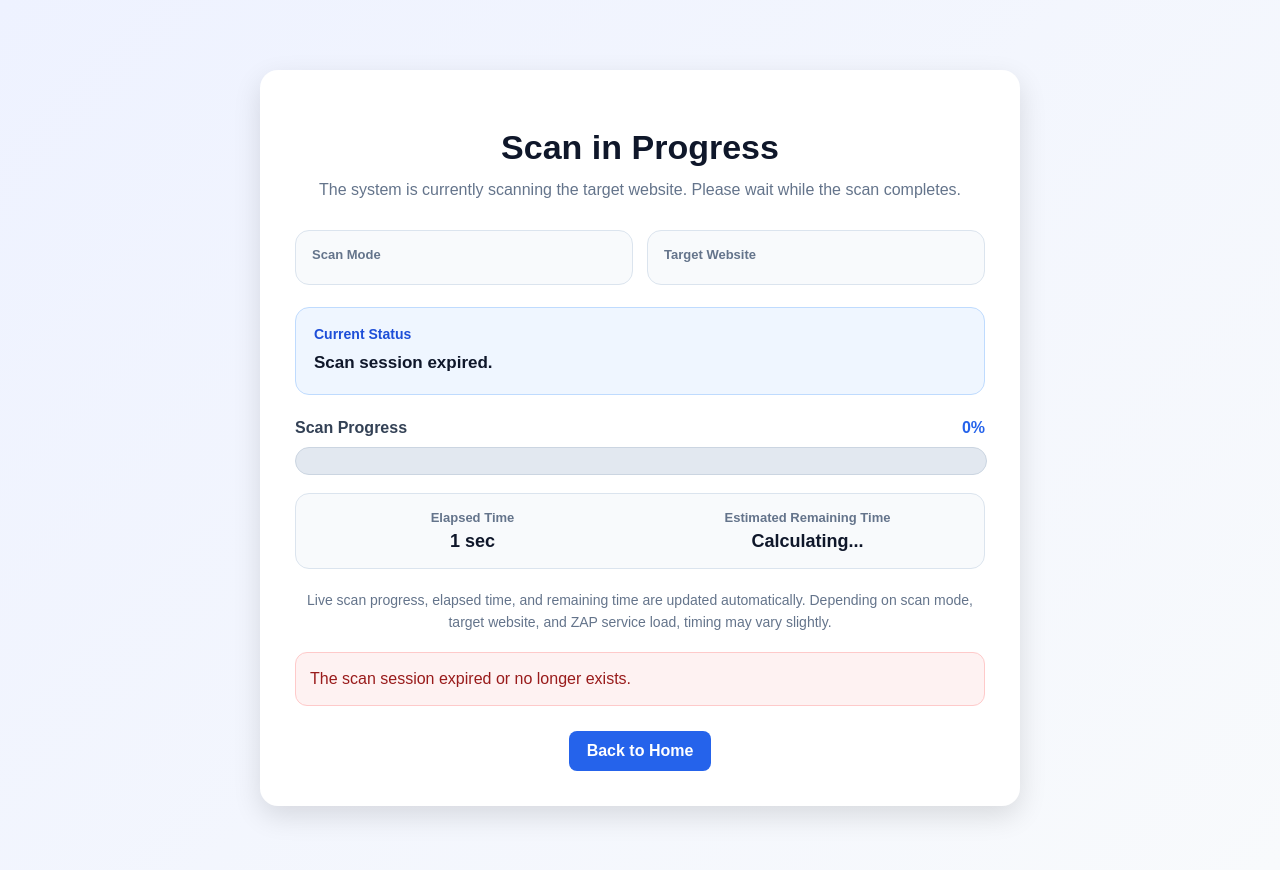
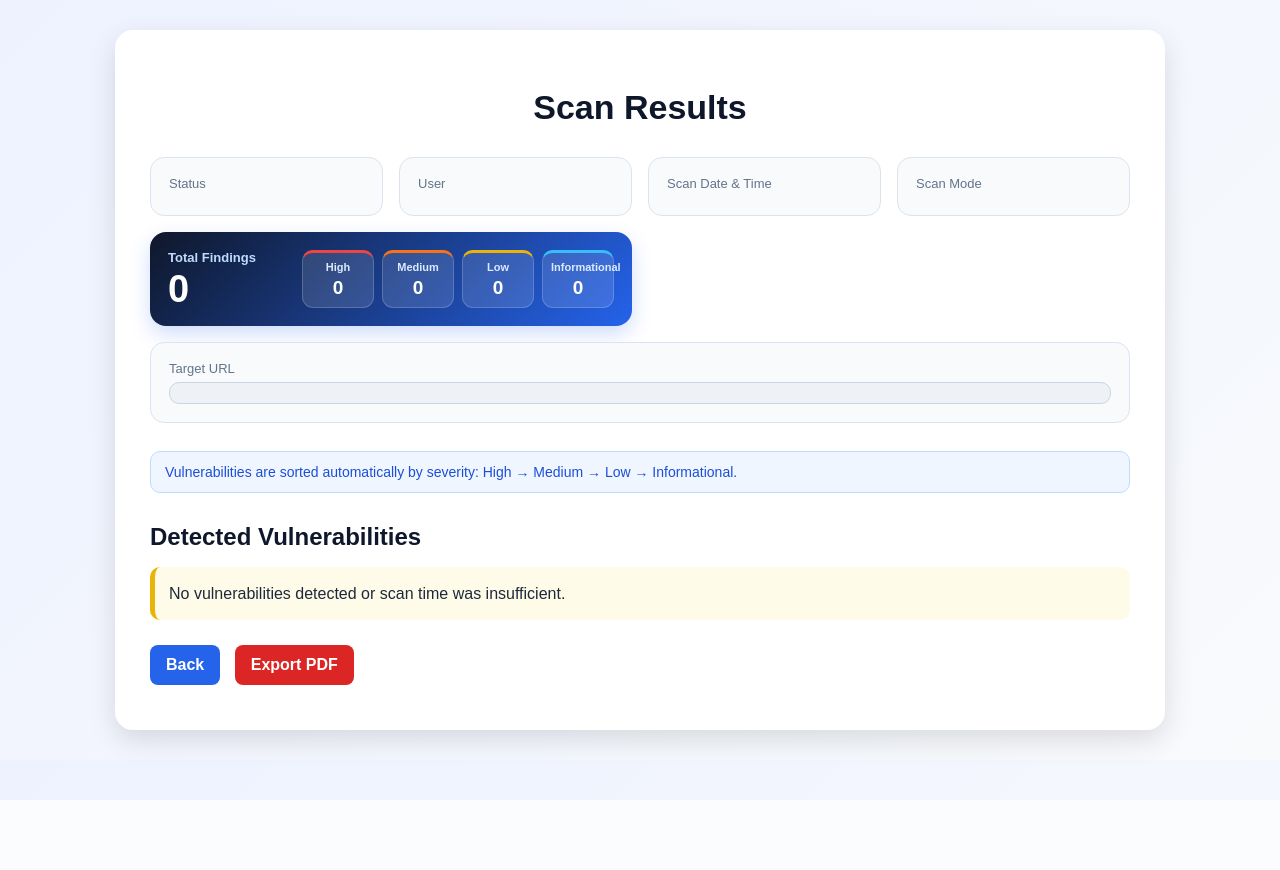
Before and after one commit to deenesh16/fyp-security-system, a Flask app: template templates/result.html in a window 1280 px wide. After the commit the page ends 800 px from the top, so only its background shows below. Run offline with Flask 3, Linux system fonts and the light colour scheme; the template is opened without the code that fills it, so the values that code supplies are empty; some libraries are stand-ins or nearby versions.

Commit message:
Remove scan status polling from result page

```diff
--- a/templates/result.html
+++ b/templates/result.html
@@ -1,179 +1,310 @@
-
 <!DOCTYPE html>
 <html>
 <head>
-    <title>Scan Progress</title>
-
+    <title>Scan Results</title>
     <style>
         body {
             font-family: Arial, sans-serif;
             background: linear-gradient(135deg, #eef2ff, #f8fafc);
             margin: 0;
-            min-height: 100vh;
+            padding: 30px 15px;
             color: #1e293b;
         }
 
         .container {
-            max-width: 760px;
-            margin: 70px auto;
-            background: white;
+            width: 100%;
+            max-width: 1050px;
+            margin: 0 auto;
+            background: #ffffff;
             padding: 35px;
             border-radius: 18px;
-            box-shadow: 0 10px 28px rgba(0,0,0,0.12);
+            box-shadow: 0 10px 28px rgba(0, 0, 0, 0.12);
             box-sizing: border-box;
         }
 
         h1 {
             text-align: center;
-            margin-bottom: 10px;
+            margin-bottom: 30px;
             color: #0f172a;
             font-size: 34px;
         }
 
-        .subtitle {
-            text-align: center;
-            color: #64748b;
-            margin-bottom: 28px;
-            line-height: 1.6;
+        h2 {
+            margin-top: 30px;
+            margin-bottom: 16px;
+            color: #0f172a;
         }
 
-        .info-grid {
+        .summary-grid {
             display: grid;
-            grid-template-columns: repeat(auto-fit, minmax(180px, 1fr));
-            gap: 14px;
-            margin-bottom: 22px;
+            grid-template-columns: repeat(auto-fit, minmax(220px, 1fr));
+            gap: 16px;
+            margin-bottom: 28px;
         }
 
-        .info-card {
+        .summary-card {
             background: #f8fafc;
             border: 1px solid #dbe4ee;
             border-radius: 14px;
-            padding: 16px;
+            padding: 18px;
         }
 
-        .info-label {
+        .summary-label {
             font-size: 13px;
             color: #64748b;
             margin-bottom: 6px;
-            font-weight: bold;
         }
 
-        .info-value {
-            font-size: 16px;
+        .summary-value {
+            font-size: 17px;
+            font-weight: bold;
             color: #0f172a;
-            font-weight: bold;
             overflow-wrap: break-word;
             word-break: break-word;
         }
 
-        .status-box {
+        .full-width {
+            grid-column: 1 / -1;
+        }
+
+        .total-findings-card {
+            grid-column: span 2;
+            display: grid;
+            grid-template-columns: 120px 1fr;
+            gap: 14px;
+            align-items: center;
+            background: linear-gradient(135deg, #0f172a, #2563eb);
+            border: none;
+            color: white;
+            padding: 18px;
+            border-radius: 16px;
+            box-shadow: 0 8px 20px rgba(37, 99, 235, 0.22);
+        }
+
+        .total-findings-label {
+            font-size: 13px;
+            color: #bfdbfe;
+            font-weight: bold;
+            margin-bottom: 5px;
+        }
+
+        .total-findings-number {
+            font-size: 38px;
+            line-height: 1;
+            font-weight: 900;
+            letter-spacing: -0.5px;
+        }
+
+        .severity-mini-grid {
+            display: grid;
+            grid-template-columns: repeat(4, minmax(70px, 1fr));
+            gap: 8px;
+        }
+
+        .severity-mini-card {
+            background: rgba(255,255,255,0.12);
+            border: 1px solid rgba(255,255,255,0.18);
+            border-radius: 11px;
+            padding: 8px;
+            text-align: center;
+        }
+
+        .severity-mini-label {
+            font-size: 11px;
+            color: #dbeafe;
+            margin-bottom: 4px;
+            font-weight: bold;
+        }
+
+        .severity-mini-value {
+            font-size: 19px;
+            font-weight: 900;
+            color: white;
+        }
+
+        .severity-high { border-top: 3px solid #ef4444; }
+        .severity-medium { border-top: 3px solid #f97316; }
+        .severity-low { border-top: 3px solid #eab308; }
+        .severity-info { border-top: 3px solid #38bdf8; }
+
+        @media (max-width: 700px) {
+            .total-findings-card {
+                grid-template-columns: 1fr;
+                grid-column: 1 / -1;
+                text-align: center;
+            }
+
+            .severity-mini-grid {
+                grid-template-columns: repeat(2, 1fr);
+            }
+        }
+
+        .url-box {
+            background: #eef2f7;
+            border: 1px solid #cbd5e1;
+            border-radius: 10px;
+            padding: 10px 12px;
+            line-height: 1.5;
+            overflow-wrap: break-word;
+            word-break: break-word;
+        }
+
+        .short-url {
+            color: #0f172a;
+            text-decoration: none;
+            font-weight: 500;
+        }
+
+        .short-url:hover {
+            text-decoration: underline;
+        }
+
+        .sort-note {
             background: #eff6ff;
             border: 1px solid #bfdbfe;
-            border-radius: 14px;
-            padding: 18px;
-            margin-bottom: 24px;
+            color: #1d4ed8;
+            border-radius: 10px;
+            padding: 12px 14px;
+            margin-bottom: 18px;
+            font-size: 14px;
         }
 
-        .status-label {
-            font-size: 14px;
-            color: #1d4ed8;
-            font-weight: bold;
-            margin-bottom: 8px;
+        .vuln-card {
+            background: #ffffff;
+            border: 1px solid #e2e8f0;
+            border-left: 8px solid #94a3b8;
+            border-radius: 16px;
+            padding: 22px;
+            margin-bottom: 18px;
+            box-shadow: 0 3px 10px rgba(0,0,0,0.05);
         }
 
-        .status-text {
-            font-size: 17px;
-            color: #0f172a;
-            font-weight: bold;
-            line-height: 1.5;
+        .vuln-card.high-border {
+            border-left-color: #dc2626;
         }
 
-        .progress-wrapper {
-            margin-top: 22px;
+        .vuln-card.medium-border {
+            border-left-color: #f97316;
         }
 
-        .progress-top {
+        .vuln-card.low-border {
+            border-left-color: #eab308;
+        }
+
+        .vuln-card.info-border {
+            border-left-color: #2563eb;
+        }
+
+        .vuln-title-row {
             display: flex;
             justify-content: space-between;
             align-items: center;
-            margin-bottom: 10px;
             gap: 12px;
             flex-wrap: wrap;
+            margin-bottom: 16px;
         }
 
-        .progress-label {
+        .vuln-title {
+            font-size: 20px;
             font-weight: bold;
-            color: #334155;
+            color: #0f172a;
         }
 
-        .progress-percent {
+        .badge {
+            display: inline-block;
+            padding: 7px 14px;
+            border-radius: 999px;
+            font-size: 13px;
             font-weight: bold;
-            color: #2563eb;
+            color: white;
         }
 
-        .progress-bar {
-            width: 100%;
-            height: 26px;
-            background: #e2e8f0;
-            border-radius: 999px;
-            overflow: hidden;
-            border: 1px solid #cbd5e1;
+        .badge-high {
+            background: #dc2626;
         }
 
-        .progress-fill {
-            height: 100%;
-            width: 0%;
-            background: linear-gradient(90deg, #2563eb, #16a34a);
-            border-radius: 999px;
-            transition: width 0.5s ease;
+        .badge-medium {
+            background: #f97316;
         }
 
-        .time-box {
-            margin-top: 18px;
-            background: #f8fafc;
-            border: 1px solid #dbe4ee;
-            border-radius: 14px;
-            padding: 16px;
-            display: grid;
-            grid-template-columns: 1fr 1fr;
-            gap: 14px;
+        .badge-low {
+            background: #eab308;
+            color: #0f172a;
         }
 
-        .time-item {
-            text-align: center;
+        .badge-info {
+            background: #2563eb;
         }
 
-        .time-label {
-            font-size: 13px;
+        .meta-grid {
+            display: grid;
+            grid-template-columns: repeat(auto-fit, minmax(170px, 1fr));
+            gap: 14px;
+            margin-bottom: 16px;
+        }
+
+        .meta-item {
+            background: #f8fafc;
+            border: 1px solid #e2e8f0;
+            border-radius: 12px;
+            padding: 12px;
+        }
+
+        .meta-label {
+            font-size: 12px;
             color: #64748b;
             font-weight: bold;
             margin-bottom: 6px;
         }
 
-        .time-value {
-            font-size: 18px;
+        .meta-value {
+            font-size: 15px;
+            font-weight: bold;
             color: #0f172a;
-            font-weight: bold;
+            overflow-wrap: break-word;
+            word-break: break-word;
         }
 
-        .note {
-            margin-top: 20px;
-            color: #64748b;
-            text-align: center;
-            line-height: 1.6;
-            font-size: 14px;
+        .field {
+            margin-bottom: 14px;
         }
 
-        .btn-area {
-            text-align: center;
+        .field-label {
+            font-weight: bold;
+            display: block;
+            margin-bottom: 6px;
+            color: #334155;
+        }
+
+        .text-box {
+            background: #f8fafc;
+            border: 1px solid #e2e8f0;
+            border-radius: 10px;
+            padding: 12px;
+            line-height: 1.6;
+            overflow-wrap: break-word;
+            word-break: break-word;
+        }
+
+        .empty {
+            background: #fefce8;
+            border-left: 5px solid #eab308;
+            border-radius: 10px;
+            padding: 14px;
+            line-height: 1.6;
+        }
+
+        .btn-group {
             margin-top: 25px;
         }
 
         .btn {
             display: inline-block;
+            margin-right: 10px;
+            margin-bottom: 10px;
             background: #2563eb;
             color: white;
-            padding: 11px 18px;
+            padding: 11px 16px;
             border-radius: 8px;
             text-decoration: none;
             font-weight: bold;
@@ -183,345 +314,201 @@
             background: #1d4ed8;
         }
 
-        .error-box {
-            background: #fef2f2;
-            border: 1px solid #fecaca;
-            color: #991b1b;
-            border-radius: 12px;
-            padding: 14px;
-            margin-top: 18px;
-            line-height: 1.5;
-            display: none;
+        .btn-pdf {
+            background: #dc2626;
         }
 
-        @media (max-width: 600px) {
-            .container {
-                margin: 30px 15px;
-                padding: 24px;
+        .btn-pdf:hover {
+            background: #b91c1c;
         }
 
-            .time-box {
-                grid-template-columns: 1fr;
+        @media (max-width: 768px) {
+            .container {
+                padding: 22px;
             }
 
             h1 {
                 font-size: 28px;
+            }
+
+            .vuln-title {
+                font-size: 18px;
+            }
+
+            .meta-grid {
+                grid-template-columns: 1fr;
             }
         }
     </style>
 </head>
 
 <body>
+    <div class="container">
+        <h1>Scan Results</h1>
 
-<div class="container">
-
-    <h1>Scan in Progress</h1>
-
-    <div class="subtitle">
-        The system is currently scanning the target website.
-        Please wait while the scan completes.
+        <div class="summary-grid">
+            <div class="summary-card">
+                <div class="summary-label">Status</div>
+                <div class="summary-value">{{ result.status }}</div>
             </div>
 
-    <div class="info-grid">
+            <div class="summary-card">
+                <div class="summary-label">User</div>
+                <div class="summary-value">{{ result.username }}</div>
+            </div>
 
-        <div class="info-card">
-            <div class="info-label">Scan Mode</div>
-            <div class="info-value" id="scanMode">
-                {{ scan_mode }}
+            <div class="summary-card">
+                <div class="summary-label">Scan Date & Time</div>
+                <div class="summary-value">{{ result.created_at }}</div>
+            </div>
+
+            <div class="summary-card">
+                <div class="summary-label">Scan Mode</div>
+                <div class="summary-value">{{ result.scan_mode }}</div>
+            </div>
+
+            <div class="total-findings-card">
+                <div>
+                    <div class="total-findings-label">Total Findings</div>
+                    <div class="total-findings-number">{{ result.vulnerabilities|length }}</div>
+                </div>
+
+                <div class="severity-mini-grid">
+                    <div class="severity-mini-card severity-high">
+                        <div class="severity-mini-label">High</div>
+                        <div class="severity-mini-value">{{ result.risk_counts.high if result.risk_counts else 0 }}</div>
+                    </div>
+
+                    <div class="severity-mini-card severity-medium">
+                        <div class="severity-mini-label">Medium</div>
+                        <div class="severity-mini-value">{{ result.risk_counts.medium if result.risk_counts else 0 }}</div>
+                    </div>
+
+                    <div class="severity-mini-card severity-low">
+                        <div class="severity-mini-label">Low</div>
+                        <div class="severity-mini-value">{{ result.risk_counts.low if result.risk_counts else 0 }}</div>
+                    </div>
+
+                    <div class="severity-mini-card severity-info">
+                        <div class="severity-mini-label">Informational</div>
+                        <div class="severity-mini-value">{{ result.risk_counts.info if result.risk_counts else 0 }}</div>
+                    </div>
                 </div>
             </div>
 
-        <div class="info-card">
-            <div class="info-label">Target Website</div>
-            <div class="info-value" id="targetUrl">
-                {{ target_url }}
+            <div class="summary-card full-width">
+                <div class="summary-label">Target URL</div>
+                <div class="url-box">
+                    <a href="{{ result.url }}" target="_blank" class="short-url" title="{{ result.url }}">
+                        {{ result.url }}
+                    </a>
+                </div>
             </div>
         </div>
 
+        <div class="sort-note">
+            Vulnerabilities are sorted automatically by severity: High → Medium → Low → Informational.
         </div>
 
-    <div class="status-box">
+        <h2>Detected Vulnerabilities</h2>
 
-        <div class="status-label">
-            Current Status
+        {% if result.vulnerabilities %}
+            {% for v in result.vulnerabilities %}
+                <div class="vuln-card
+                    {% if v.risk == 'High' %}
+                        high-border
+                    {% elif v.risk == 'Medium' %}
+                        medium-border
+                    {% elif v.risk == 'Low' %}
+                        low-border
+                    {% else %}
+                        info-border
+                    {% endif %}
+                ">
+
+                    <div class="vuln-title-row">
+                        <div class="vuln-title">{{ v.type }}</div>
+
+                        {% if v.risk == 'High' %}
+                            <span class="badge badge-high">{{ v.risk }}</span>
+                        {% elif v.risk == 'Medium' %}
+                            <span class="badge badge-medium">{{ v.risk }}</span>
+                        {% elif v.risk == 'Low' %}
+                            <span class="badge badge-low">{{ v.risk }}</span>
+                        {% else %}
+                            <span class="badge badge-info">{{ v.risk }}</span>
+                        {% endif %}
                     </div>
 
-        <div class="status-text" id="statusText">
-            Initializing scan...
+                    <div class="meta-grid">
+                        <div class="meta-item">
+                            <div class="meta-label">CVE ID</div>
+                            <div class="meta-value">{{ v.cve_id if v.cve_id else "N/A" }}</div>
                         </div>
 
+                        <div class="meta-item">
+                            <div class="meta-label">CVSS Score</div>
+                            <div class="meta-value">{{ v.cvss_score if v.cvss_score else "N/A" }}</div>
                         </div>
 
-    <div class="progress-wrapper">
-
-        <div class="progress-top">
-            <div class="progress-label">
-                Scan Progress
+                        <div class="meta-item">
+                            <div class="meta-label">CWE ID</div>
+                            <div class="meta-value">{{ v.cwe_id if v.cwe_id else "N/A" }}</div>
                         </div>
 
-            <div class="progress-percent" id="progressText">
-                0%
+                        <div class="meta-item">
+                            <div class="meta-label">WASC ID</div>
+                            <div class="meta-value">{{ v.wasc_id if v.wasc_id else "N/A" }}</div>
+                        </div>
+
+                        <div class="meta-item">
+                            <div class="meta-label">Plugin ID</div>
+                            <div class="meta-value">{{ v.plugin_id if v.plugin_id else "N/A" }}</div>
+                        </div>
+
+                        <div class="meta-item">
+                            <div class="meta-label">Confidence</div>
+                            <div class="meta-value">{{ v.confidence if v.confidence else "N/A" }}</div>
                         </div>
                     </div>
 
-        <div class="progress-bar">
-            <div class="progress-fill" id="progressBar"></div>
-        </div>
-
-    </div>
-
-    <div class="time-box">
-
-        <div class="time-item">
-            <div class="time-label">
-                Elapsed Time
-            </div>
-
-            <div class="time-value" id="elapsedTime">
-                0 sec
+                    <div class="field">
+                        <span class="field-label">Affected URL</span>
+                        <div class="url-box">
+                            <a href="{{ v.url }}" target="_blank" class="short-url" title="{{ v.url }}">
+                                {{ v.url }}
+                            </a>
                         </div>
                     </div>
 
-        <div class="time-item">
-            <div class="time-label">
-                Estimated Remaining Time
+                    <div class="field">
+                        <span class="field-label">Description</span>
+                        <div class="text-box">{{ v.description | safe }}</div>
                     </div>
 
-            <div class="time-value" id="remainingTime">
-                Calculating...
+                    <div class="field">
+                        <span class="field-label">Recommended Mitigation</span>
+                        <div class="text-box">{{ v.solution | safe }}</div>
+                    </div>
+
+                    {% if v.reference %}
+                        <div class="field">
+                            <span class="field-label">Reference</span>
+                            <div class="text-box">{{ v.reference | safe }}</div>
+                        </div>
+                    {% endif %}
+                </div>
+            {% endfor %}
+        {% else %}
+            <div class="empty">
+                No vulnerabilities detected or scan time was insufficient.
+            </div>
+        {% endif %}
+
+        <div class="btn-group">
+            <a href="/" class="btn">Back</a>
+            <a href="/export_report_pdf/{{ result.scan_id }}" class="btn btn-pdf">Export PDF</a>
         </div>
     </div>
-
-    </div>
-
-    <div class="note">
-        Live scan progress, elapsed time, and remaining time are updated automatically.
-        Depending on scan mode, target website, and ZAP service load,
-        timing may vary slightly.
-    </div>
-
-    <div class="error-box" id="errorBox"></div>
-
-    <div class="btn-area">
-        <a href="/" class="btn">
-            Back to Home
-        </a>
-    </div>
-
-</div>
-
-<script>
-
-let pollInterval = null;
-let redirected = false;
-let localStartTime = Date.now();
-let localElapsedInterval = null;
-
-
-function formatLocalElapsedTime(seconds) {
-    seconds = Math.max(0, Math.floor(Number(seconds) || 0));
-
-    const hours = Math.floor(seconds / 3600);
-    const minutes = Math.floor((seconds % 3600) / 60);
-    const secs = seconds % 60;
-
-    if (hours > 0) {
-        return `${hours} hr ${minutes} min ${secs} sec`;
-    }
-
-    if (minutes > 0) {
-        return `${minutes} min ${secs} sec`;
-    }
-
-    return `${secs} sec`;
-}
-
-function getLocalElapsedText() {
-    return formatLocalElapsedTime((Date.now() - localStartTime) / 1000);
-}
-
-function stopPolling() {
-
-    if (pollInterval !== null) {
-        clearInterval(pollInterval);
-        pollInterval = null;
-    }
-}
-
-function showError(message) {
-
-    const errorBox =
-        document.getElementById("errorBox");
-
-    errorBox.style.display = "block";
-    errorBox.innerText = message;
-}
-
-function updateUI(data) {
-
-    const progress =
-        data.progress !== undefined && data.progress !== null
-            ? data.progress
-            : 0;
-
-    const safeProgress = Math.max(0, Math.min(100, Number(progress)));
-
-    document.getElementById("progressBar").style.width =
-        safeProgress + "%";
-
-    document.getElementById("progressText").innerText =
-        safeProgress + "%";
-
-    document.getElementById("statusText").innerText =
-        data.status || "Scanning...";
-
-    document.getElementById("elapsedTime").innerText =
-        data.elapsed_time || getLocalElapsedText();
-
-    document.getElementById("remainingTime").innerText =
-        data.remaining_time || "Calculating...";
-
-    if (data.scan_mode) {
-        document.getElementById("scanMode").innerText = data.scan_mode;
-    }
-
-    if (data.target) {
-        document.getElementById("targetUrl").innerText = data.target;
-    }
-}
-
-function redirectToResult(resultId) {
-
-    if (redirected) return;
-
-    redirected = true;
-
-    stopPolling();
-
-    window.location.href =
-        "/result/" + resultId;
-}
-
-function checkScanStatus() {
-
-    if (redirected) {
-        stopPolling();
-        return;
-    }
-
-    fetch("/scan_status/{{ scan_id }}", {
-        method: "GET",
-        cache: "no-store"
-    })
-
-    .then(response => {
-
-        if (response.status === 404) {
-
-            stopPolling();
-
-            document.getElementById("statusText").innerText =
-                "Scan session expired.";
-
-            showError(
-                "The scan session expired or no longer exists."
-            );
-
-            throw new Error("Invalid scan ID");
-        }
-
-        return response.json();
-    })
-
-    .then(data => {
-
-        if (!data) return;
-
-        if (data.error) {
-            showError(data.error);
-        }
-
-        updateUI(data);
-
-        if (data.completed === true) {
-
-            stopPolling();
-
-            document.getElementById("statusText").innerText =
-                "Scan completed. Redirecting...";
-
-            setTimeout(() => {
-
-                redirectToResult(data.result_id);
-
-            }, 1000);
-        }
-    })
-
-    .catch(error => {
-
-        console.error("Polling Error:", error);
-
-        stopPolling();
-
-        if (
-            !error.message.includes("Invalid scan ID")
-        ) {
-
-            document.getElementById("statusText").innerText =
-                "Connection lost.";
-
-            showError(
-                "Unable to retrieve scan progress. Please refresh the page."
-            );
-        }
-    });
-}
-
-window.onload = function () {
-
-    stopPolling();
-
-    if (localElapsedInterval !== null) {
-        clearInterval(localElapsedInterval);
-    }
-
-    localElapsedInterval = setInterval(function () {
-        const elapsedBox = document.getElementById("elapsedTime");
-        if (!redirected && elapsedBox && (!elapsedBox.innerText || elapsedBox.innerText === "0 sec")) {
-            elapsedBox.innerText = getLocalElapsedText();
-        }
-    }, 1000);
-
-    checkScanStatus();
-
-    pollInterval = setInterval(
-        checkScanStatus,
-        1000
-    );
-};
-
-window.onbeforeunload = function () {
-    stopPolling();
-    if (localElapsedInterval !== null) {
-        clearInterval(localElapsedInterval);
-    }
-};
-
-window.addEventListener(
-    "pageshow",
-    function(event) {
-
-        if (event.persisted) {
-
-            stopPolling();
-
-            window.location.reload();
-        }
-    }
-);
-
-</script>
-
 </body>
 </html>
```
Lines whose indentation alone changed are shown as unchanged.
